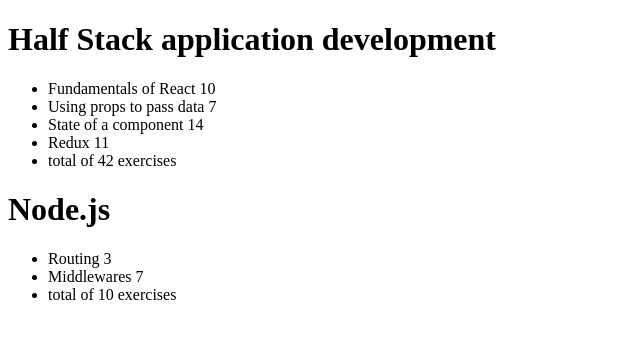
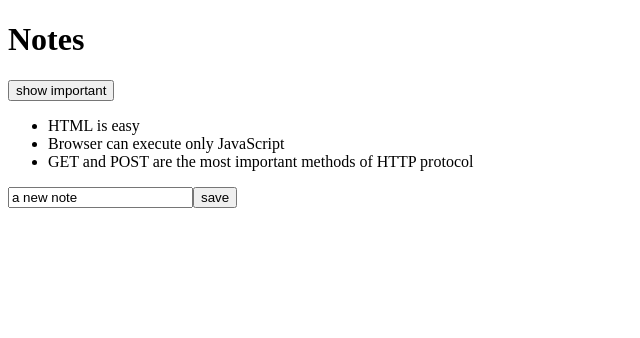
Before and after one commit to void-david/fullstackopen, a React (Vite) app: page / in a window 1280 px wide. Shown: the top 338 px of the page, without its empty margins (0-640 px from the left). Built offline with nearby package versions, Linux system fonts and the light colour scheme.

Commit message:
part 2b with no exercises

```diff
--- a/src/App.jsx
+++ b/src/App.jsx
@@ -1,52 +1,52 @@
-import Course from "./components/Course"
+import Note from './components/Note'
 
-const App = () => {
-    const courses = [
-      {
-        name: 'Half Stack application development',
-        id: 1,
-        parts: [
-          {
-            name: 'Fundamentals of React',
-            exercises: 10,
-            id: 1
-          },
-          {
-            name: 'Using props to pass data',
-            exercises: 7,
-            id: 2
-          },
-          {
-            name: 'State of a component',
-            exercises: 14,
-            id: 3
-          },
-          {
-            name: 'Redux',
-            exercises: 11,
-            id: 4
-          }
-        ]
-      },
-      {
-        name: 'Node.js',
-        id: 2,
-        parts: [
-          {
-            name: 'Routing',
-            exercises: 3,
-            id: 1
-          },
-          {
-            name: 'Middlewares',
-            exercises: 7,
-            id: 2
-          }
-        ]
-      }
-    ]
+import { use, useState } from 'react'
 
-  return <Course courses={courses} />
+const App = (props) => {
+  const [notes, setNotes] = useState(props.notes)
+  const [newNote, setNewNote] = useState('a new note')
+  const [showAll, setShowAll] = useState(true)
+
+  const addNote = (event) => {
+    event.preventDefault()
+    const noteObject = {
+      content: newNote,
+      important: Math.random() < 0.5,
+      id: String(notes.length + 1)
+    }
+    setNotes(notes.concat(noteObject))
+    setNewNote('')
+  }
+
+  const handleNoteChange = (event) => {
+    setNewNote(event.target.value)
+
+  }
+
+  const notesToShow = showAll ? notes : notes.filter(note => note.important)
+
+  return (
+    <div>
+      <h1>Notes</h1>
+      <div>
+        <button onClick={()=>setShowAll(!showAll)}>
+          show {showAll ? 'important' : 'all'}
+        </button>
+      </div>
+      <ul>
+        {notesToShow.map((note) => (
+          <Note key={note.id} note={note} />
+        ))}
+      </ul>
+
+      <form onSubmit={addNote}>
+        <input value={newNote} onChange={handleNoteChange}/>
+        <button type='submit'>save</button>
+
+      </form>
+
+    </div>
+  )
 }
 
 export default App
--- /dev/null
+++ b/src/components/Note.jsx
@@ -0,0 +1,5 @@
+const Note = ({ note }) => {
+  return <li>{note.content}</li>
+}
+
+export default Note
--- a/src/main.jsx
+++ b/src/main.jsx
@@ -2,8 +2,26 @@
 import { createRoot } from 'react-dom/client'
 import App from './App.jsx'
 
+const notes = [
+  {
+    id: 1,
+    content: 'HTML is easy',
+    important: true,
+  },
+  {
+    id: 2,
+    content: 'Browser can execute only JavaScript',
+    important: false,
+  },
+  {
+    id: 3,
+    content: 'GET and POST are the most important methods of HTTP protocol',
+    important: true,
+  },
+]
+
 createRoot(document.getElementById('root')).render(
   <StrictMode>
-    <App/>
+    <App notes={notes}/>
   </StrictMode>,
 )
```
